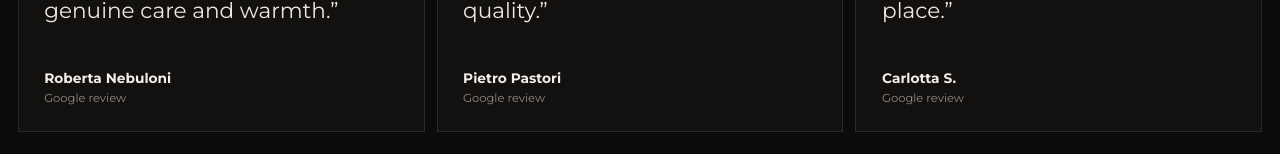
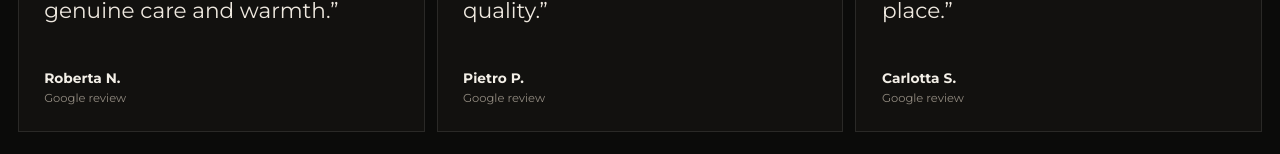
Before and after one commit to MethosIT/MethosIT, an Astro site: page /en in a window 1280 px wide. Shown: the part 6183-6337 px from the top of the page. Built offline with nearby package versions, Linux system fonts and the light colour scheme; Astro itself is replaced by a stand-in of ours; no server answers.

Commit message:
Abbreviate reviewer surnames in English

```diff
--- a/src/components/SiteHome.astro
+++ b/src/components/SiteHome.astro
@@ -131,8 +131,8 @@ const reviewQuotes = isIt
       { author: "Carlotta S.", text: "Questo è diventato il nostro posto speciale." },
     ]
   : [
-      { author: "Roberta Nebuloni", text: "A place where you can feel genuine care and warmth." },
-      { author: "Pietro Pastori", text: "The product is of the highest quality." },
+      { author: "Roberta N.", text: "A place where you can feel genuine care and warmth." },
+      { author: "Pietro P.", text: "The product is of the highest quality." },
       { author: "Carlotta S.", text: "This has become our special place." },
     ];
 
```
